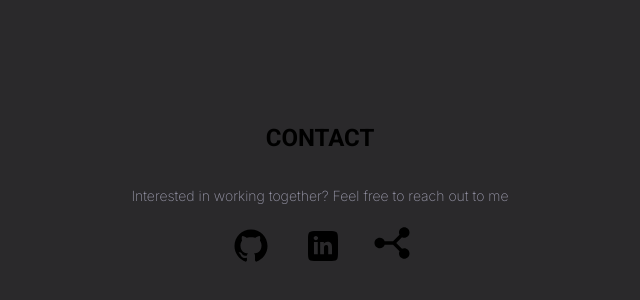
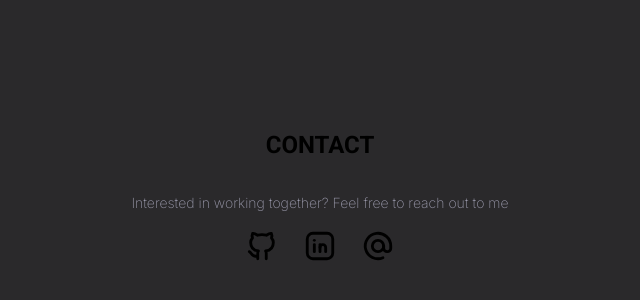
Before and after one commit to codeia94/portfolio-website, a Next.js app: page /contact in a window 1280 px wide. Shown: the part 204-504 px from the top of the page, without its empty margins (320-960 px from the left). Built offline with nearby package versions, Linux system fonts and the light colour scheme.

Commit message:
refactor: changing contact icons using tabler

```diff
--- a/app/(pages)/contact/page.tsx
+++ b/app/(pages)/contact/page.tsx
@@ -1,3 +1,5 @@
+import { IconBrandGithub, IconBrandLinkedin, IconAt } from '@tabler/icons-react';
+
 export default function Contact () {
 	return (
 		<section id='contact' className='min-h-screen h-screen flex flex-col justify-center items-center '>
@@ -7,19 +9,13 @@ export default function Contact () {
 			</div>
 			<div className='flex space-x-6'>
 				<a href='https://github.com/codeia94' target='_blank'>
-					<svg className='fill-current' xmlns='http://www.w3.org/2000/svg' viewBox="0 0 64 64" width="48px" height="48px">
-						<path d="M32,10c12.15,0,22,9.85,22,22c0,9.768-6.369,18.045-15.179,20.916c0.002-0.008,0.006-0.021,0.006-0.021	s-1.485-0.696-1.453-1.938c0.035-1.367,0-4.556,0-5.727c0-2.01-1.272-3.434-1.272-3.434s9.977,0.112,9.977-10.533	c0-4.107-2.147-6.245-2.147-6.245s1.128-4.385-0.39-6.245c-1.701-0.184-4.749,1.626-6.05,2.472c0,0-2.062-0.846-5.492-0.846	c-3.43,0-5.492,0.846-5.492,0.846c-1.301-0.846-4.348-2.656-6.05-2.472c-1.518,1.86-0.39,6.245-0.39,6.245s-2.147,2.137-2.147,6.245	c0,10.645,9.977,10.533,9.977,10.533s-1.005,1.136-1.225,2.806c-0.696,0.236-1.721,0.528-2.549,0.528	c-2.165,0-3.812-2.105-4.416-3.078c-0.595-0.96-1.815-1.766-2.953-1.766c-0.749,0-1.115,0.375-1.115,0.803s1.05,0.727,1.743,1.521	c1.461,1.674,1.435,5.438,6.641,5.438c0.565,0,1.719-0.139,2.588-0.256c-0.005,1.185-0.007,2.436,0.012,3.167	c0.031,1.242-1.453,1.938-1.453,1.938s0.004,0.012,0.006,0.021C16.369,50.045,10,41.768,10,32C10,19.85,19.85,10,32,10z"/>
-					</svg>
+					<IconBrandGithub className='contact-icons hover:stroke-teal'/>
 				</a>
 				<a href='https://www.linkedin.com/in/leiaooi1994/' target='_blank'>
-				<svg className='fill-current' xmlns="http://www.w3.org/2000/svg"  viewBox="0 0 64 64" width="48px" height="48px">
-					<path d="M40.227,12C51.145,12,52,12.854,52,23.773v16.453C52,51.145,51.145,52,40.227,52H23.773C12.855,52,12,51.145,12,40.227	V23.773C12,12.854,12.855,12,23.773,12H40.227z M25.029,43V26.728h-5.057V43H25.029z M22.501,24.401	c1.625,0,2.947-1.322,2.947-2.949c0-1.625-1.322-2.947-2.947-2.947c-1.629,0-2.949,1.32-2.949,2.947S20.87,24.401,22.501,24.401z M44,43v-8.925c0-4.382-0.946-7.752-6.067-7.752c-2.46,0-4.109,1.349-4.785,2.628H33.08v-2.223h-4.851V43h5.054v-8.05	c0-2.122,0.405-4.178,3.036-4.178c2.594,0,2.628,2.427,2.628,4.315V43H44z"/>
-				</svg>
+					<IconBrandLinkedin className='contact-icons hover:stroke-teal'/>
 				</a>
 				<a href='mailto:leiaooi.94@gmail.com'>
-				<svg  className='fill-current' xmlns="http://www.w3.org/2000/svg"  viewBox="0 0 24 24" width="42px" height="42px">
-					<path d="M 19 3 C 17.346 3 16 4.346 16 6 C 16 6.4617584 16.113553 6.8939944 16.300781 7.2851562 L 12.585938 11 L 7.8164062 11 C 7.4021391 9.8387486 6.3016094 9 5 9 C 3.346 9 2 10.346 2 12 C 2 13.654 3.346 15 5 15 C 6.3016094 15 7.4021391 14.161251 7.8164062 13 L 12.585938 13 L 16.300781 16.714844 C 16.113553 17.106006 16 17.538242 16 18 C 16 19.654 17.346 21 19 21 C 20.654 21 22 19.654 22 18 C 22 16.346 20.654 15 19 15 C 18.538242 15 18.106006 15.113553 17.714844 15.300781 L 14.414062 12 L 17.714844 8.6992188 C 18.106006 8.8864466 18.538242 9 19 9 C 20.654 9 22 7.654 22 6 C 22 4.346 20.654 3 19 3 z"/>
-				</svg>
+					<IconAt className='contact-icons hover:stroke-teal' />
 				</a>
 			</div>
 		</section>
--- a/app/(pages)/globals.css
+++ b/app/(pages)/globals.css
@@ -30,6 +30,15 @@ body {
 	@apply font-extralight text-coin;
 }
 
+.sidenav {
+	@apply stroke-flint hover:stroke-teal;
+}
+
+.contact-icons {
+	width: 34px;
+	height: 34px;
+}
+
 html {
   scroll-behavior: smooth;
 }
--- a/app/components/NavBar/NavBar.tsx
+++ b/app/components/NavBar/NavBar.tsx
@@ -1,38 +1,42 @@
+'use client'
+
 import { IconHome, IconUser, IconCode, IconBriefcase, IconMail } from '@tabler/icons-react';
 
 export default function NavBar () {
+
 	return (
 		<nav className='sidenav fixed right-4 top-1/3 flex flex-col justify-center bg-slate-700 p-2 bg-opacity-20 rounded-2xl'>
 			<ul className='space-y-12'>
 				<li>
-					<a href='#home'>
-						<IconHome />
+					<a href='#home' >
+						<IconHome className='sidenav'/>
 					</a>
 				</li>
 				<li>
-					<a href='#about'>
-						<IconUser />
+					<a href='#about' >
+						<IconUser className='sidenav'/>
 					</a>
 				</li>
 				<li>
-					<a href='#skills'>
-						<IconCode />
+					<a href='#skills' >
+						<IconCode className='sidenav'/>
 					</a>
 				</li>
 				<li>
-					<a href='#projects'>
-						<IconBriefcase />
+					<a href='#projects' >
+						<IconBriefcase className='sidenav'/>
 					</a>
 				</li>
 				<li>
-					<a href='#contact'>
-						<IconMail />
+					<a href='#contact' >
+						<IconMail className='sidenav'/>
 					</a>
 				</li>
 			</ul>
 		</nav>
 	)
 }
+
 
 
 
--- a/tailwind.config.ts
+++ b/tailwind.config.ts
@@ -37,32 +37,47 @@ const config: Config = {
 				teal:'#3CCF91',
 				smoke: '#F5F5F5',
 
-				//New color theme
-				primary: "#5866f2",
-				"primary-content": "#ffffff",
-				"primary-dark": "#293bee",
-				"primary-light": "#8791f6",
+				//#1 color theme
+				// primary: "#5866f2",
+				// "primary-content": "#ffffff",
+				// "primary-dark": "#293bee",
+				// "primary-light": "#8791f6",
 
-				secondary: "#f25899",
-				"secondary-content": "#460520",
-				"secondary-dark": "#ee297c",
-				"secondary-light": "#f687b6",
+				// secondary: "#f25899",
+				// "secondary-content": "#460520",
+				// "secondary-dark": "#ee297c",
+				// "secondary-light": "#f687b6",
 
-				background: "#131420",
-				foreground: "#1d1e30",
-				border: "#303350",
+				// background: "#131420",
+				// foreground: "#1d1e30",
+				// border: "#303350",
 
-				copy: "#fafafc",
-				"copy-light": "#cfd1e2",
-				"copy-lighter": "#8f93bc",
+				// copy: "#fafafc",
+				// "copy-light": "#cfd1e2",
+				// "copy-lighter": "#8f93bc",
 
-				success: "#58f258",
-				warning: "#f2f258",
-				error: "#f25858",
+				// success: "#58f258",
+				// warning: "#f2f258",
+				// error: "#f25858",
 
-				"success-content": "#054605",
-				"warning-content": "#464605",
-				"error-content": "#460505"
+				// "success-content": "#054605",
+				// "warning-content": "#464605",
+				// "error-content": "#460505"
+
+				//#2 color theme
+				//background: '#16161A',
+				//btn: '#7F5AF0',
+				//highlight: '#2CB67D',
+				//'primary-content': '#FFFFFE',
+				//'secondary-content': '#94A1B2',
+
+				//#3 color theme
+				//background: '#232946',
+				//btn: '#EEBBC3',
+				//highlight: '#EEBBC3',
+				//'primary-content': '#FFFFFE',
+				//'secondary-content': '#B8C1EC',
+
 			},
 			backgroundImage: {
 				'rainbow-gradient': 'linear-gradient(45deg, #f3ec78, #af4261, #577399, #2b4f81, #0a4c6c)',
```
